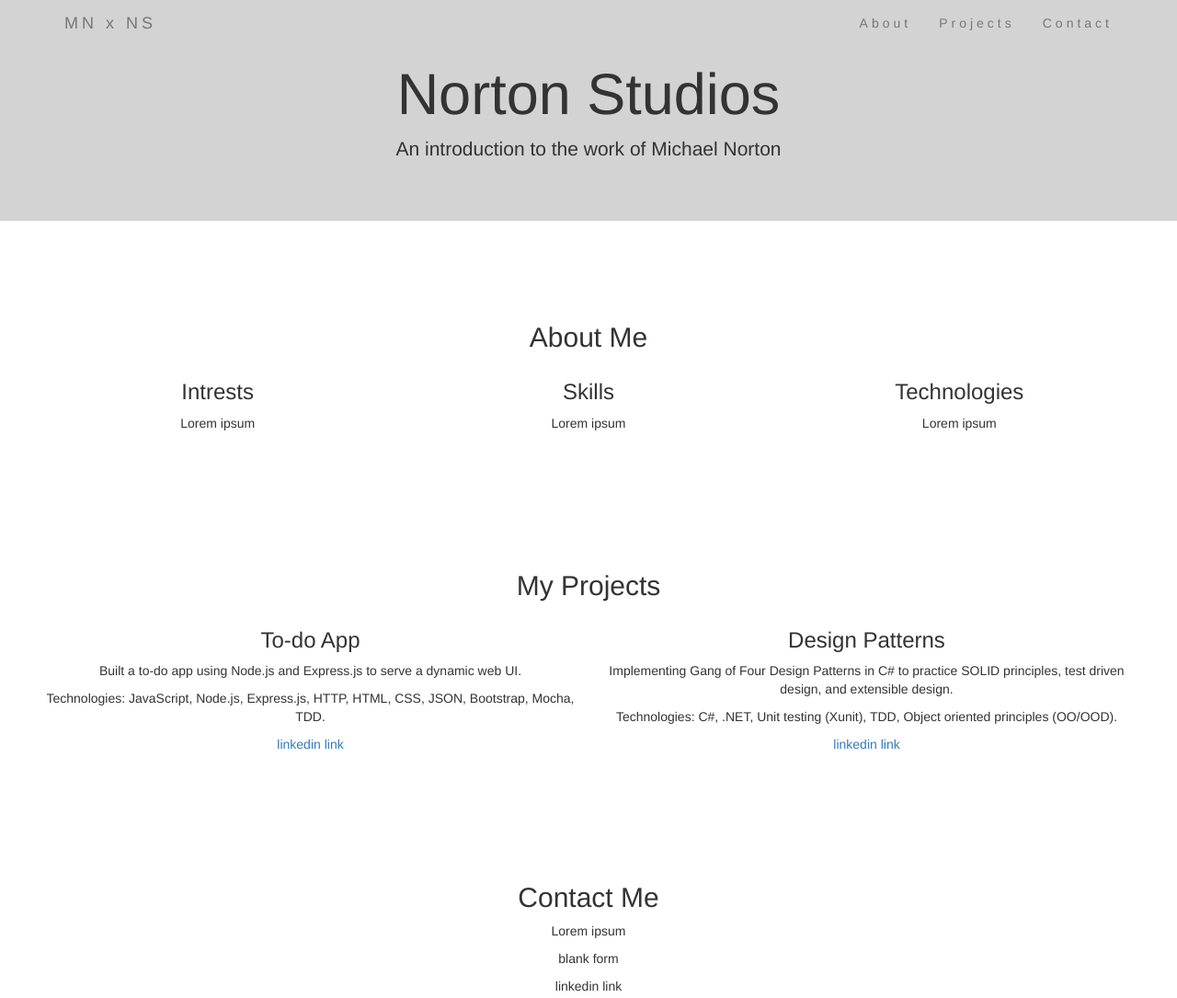
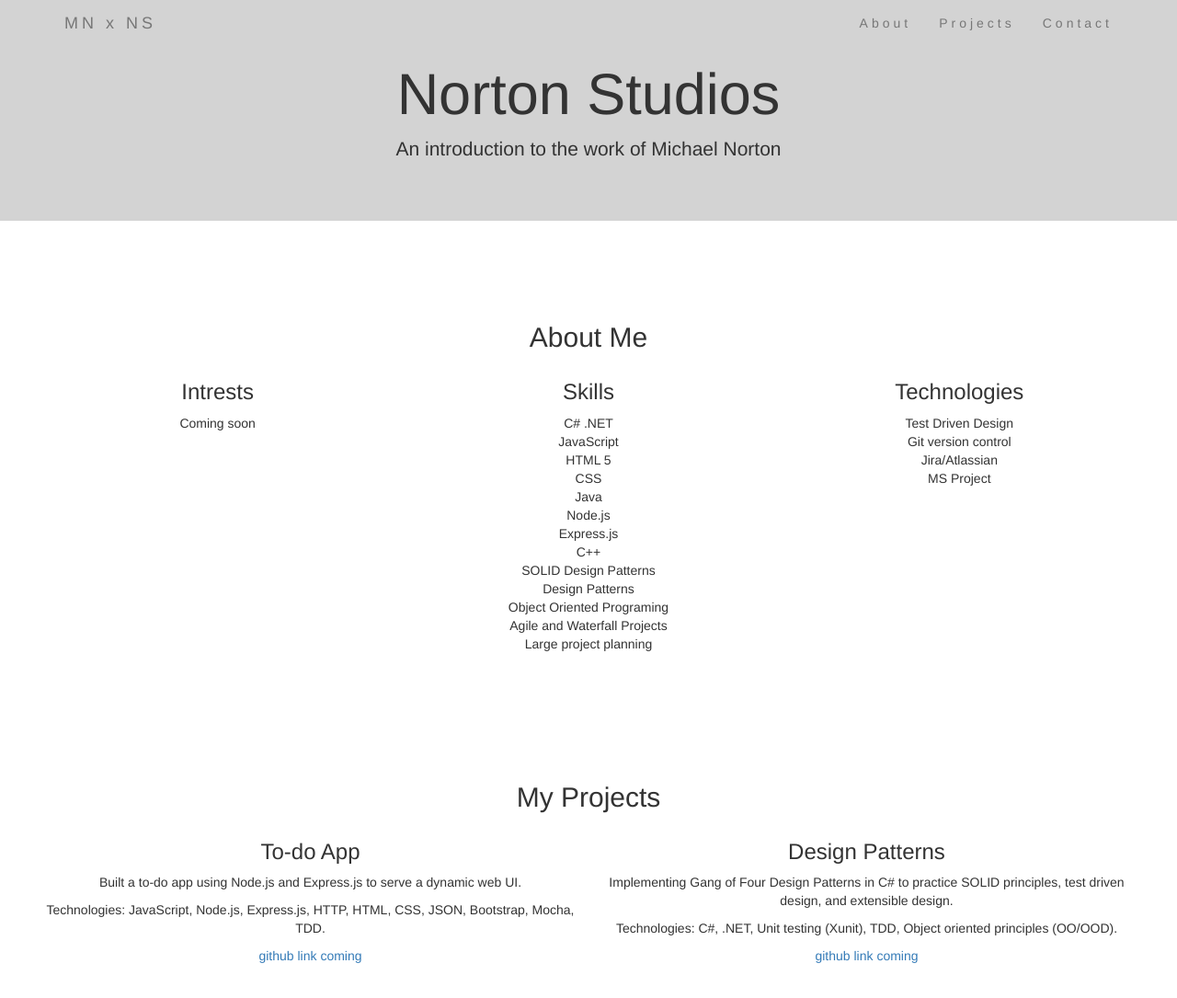
Before and after one commit to nortonstudios/nortonstudios.github.io, a plain HTML site: page index.html in a window 1280 px wide. Shown: the top 1085 px of the page at 92% size. Drawn offline with nearby package versions, Linux system fonts and the light colour scheme.

Commit message:
Add files via upload

```diff
--- a/index.html
+++ b/index.html
@@ -42,6 +42,12 @@
 
             }
 
+            ul.no-bullets{
+                list-style-type: none;
+                margin: 0;
+                padding: 0;
+            }
+
             @media screen and (max-width: 768px) {
                 .col-sm-6 {
                     text-align: center;
@@ -54,6 +60,8 @@
             <div class="container">
                 <div class="navbar-header">
                     <button type="button" class="navbar-toggle" data-toggle="collapse" data-target="#myNavbar">
+                        <span class="icon-bar"></span>
+                        <span class="icon-bar"></span>
                         <span class="icon-bar"></span>
                     </button>
                     <a class="navbar-brand" href="#">MN x NS</a>
@@ -78,15 +86,34 @@
             <div class="row">
                 <div class="col-sm-4">
                     <h3>Intrests</h3>
-                    <p>Lorem ipsum </p>
+                    <p>Coming soon </p>
                 </div>
                 <div class="col-sm-4">
                     <h3>Skills</h3>
-                    <p>Lorem ipsum </p>
+                    <ul class="no-bullets">
+                        <li>C# .NET</li>
+                        <li>JavaScript</li>
+                        <li>HTML 5</li>
+                        <li>CSS</li>
+                        <li>Java</li>
+                        <li>Node.js</li>
+                        <li>Express.js</li>
+                        <li>C++</li>
+                        <li>SOLID Design Patterns</li>
+                        <li>Design Patterns</li>
+                        <li>Object Oriented Programing</li>
+                        <li>Agile and Waterfall Projects</li>
+                        <li>Large project planning</li>
+                    </ul>
                 </div>
                 <div class="col-sm-4">
                     <h3>Technologies</h3>
-                    <p>Lorem ipsum </p>
+                    <ul class="no-bullets">
+                        <li>Test Driven Design</li>
+                        <li>Git version control </li>
+                        <li>Jira/Atlassian</li>
+                        <li>MS Project</li>
+                    </ul>
                 </div>
             </div>
         </div>
@@ -98,13 +125,13 @@
                     <h3>To-do App</h3>
                     <p>Built a to-do app using Node.js and Express.js to serve a dynamic web UI. </p>
                     <p>Technologies: JavaScript, Node.js, Express.js, HTTP, HTML, CSS, JSON, Bootstrap, Mocha, TDD.</p>
-                    <a href="#">linkedin link</a>
+                    <a href="#">github link coming</a>
                 </div>
                 <div class="col-sm-6">
                     <h3>Design Patterns</h3>
                     <p>Implementing Gang of Four Design Patterns in C# to practice SOLID principles, test driven design, and extensible design. </p>
                     <p>Technologies: C#, .NET, Unit testing (Xunit), TDD, Object oriented principles (OO/OOD).</p>
-                    <a href="#">linkedin link</a>
+                    <a href="#">github link coming</a>
                 </div>
             </div>
         </div>
@@ -112,12 +139,13 @@
         <div class="container-fluid text-center" id="contact">
             <h2>Contact Me</h2>
             <div id="contact-form">
-                <p>Lorem ipsum</p>
+                <p>Coming soon</p>
                 <p>blank form</p>
             </div>
             <div id="linkedin-link">
-                <p>linkedin link</p>
                 <p>linkedin logo</p>
+                <a href="#">linkedin link coming soon</a>
+
             </div>
         </div>
 
```
